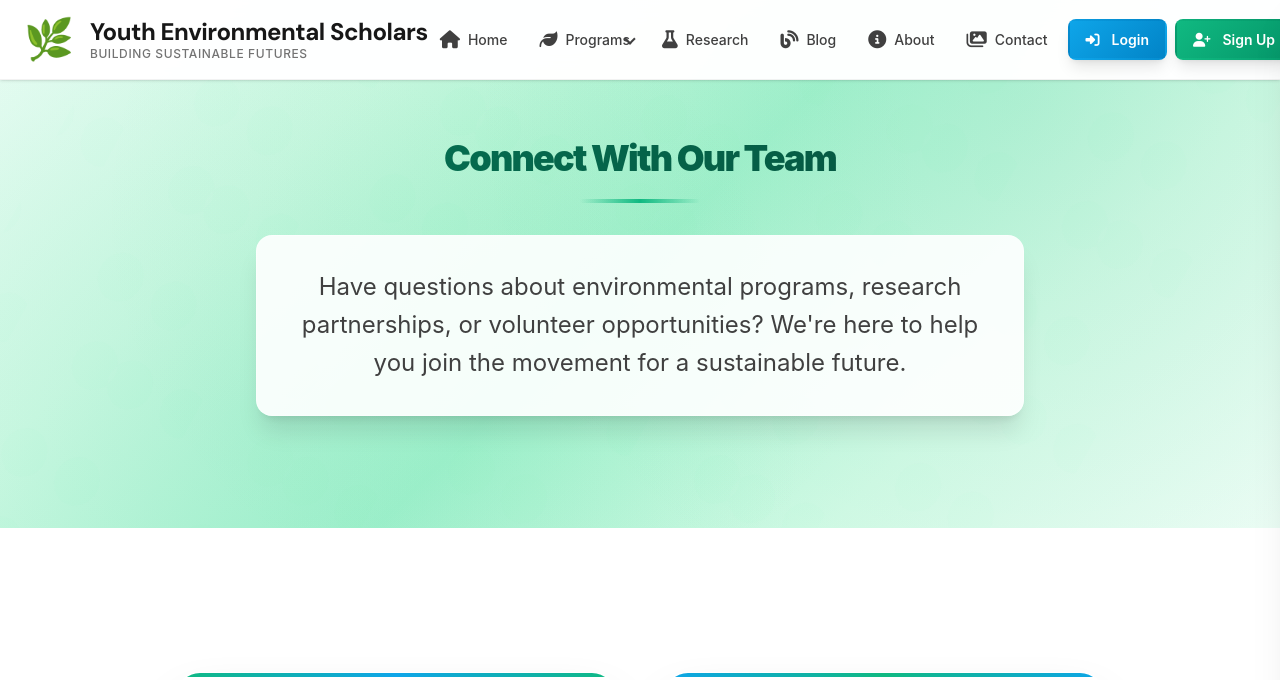
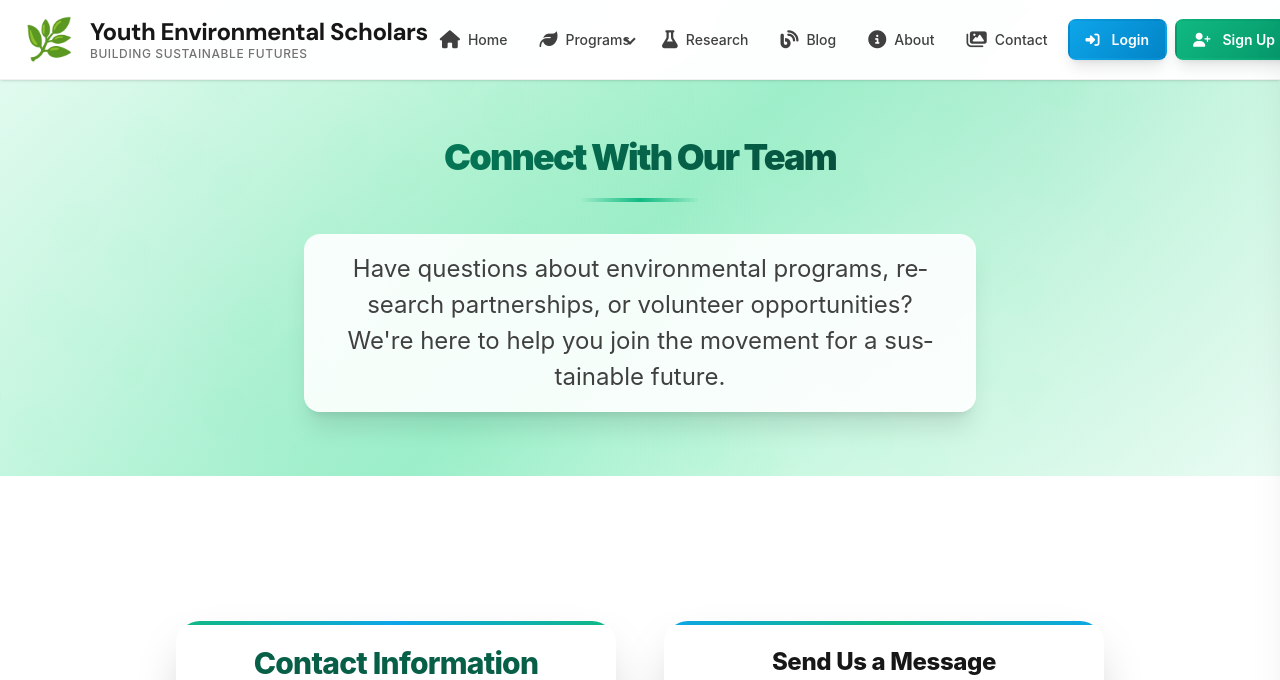
Before and after one commit to eKidenge/environment, a Django app: template templates/contact.html in a window 1280 px wide. Shown: the top 680 px of the page. Run offline with Django 3.2, Linux system fonts and the light colour scheme; the template is opened without the code that fills it, so the values that code supplies are empty; some libraries are stand-ins or nearby versions.

Commit message:
Update contact.html

```diff
--- a/templates/contact.html
+++ b/templates/contact.html
@@ -3474,6 +3474,41 @@ h3 { font-size: var(--text-2xl) !important; }
     margin-bottom: var(--space-4) !important;
     padding-bottom: var(--space-3) !important;
 }
+    /* === FIX TEXT WRAPPING ISSUE === */
+.contact-hero .lead {
+    max-width: 42rem !important;  /* Reduced from 48rem */
+    margin: 0 auto !important;
+    padding: var(--space-4) var(--space-8) !important;
+    text-align: center !important;
+    word-wrap: break-word !important;
+    overflow-wrap: break-word !important;
+    hyphens: auto !important;
+    line-height: 1.5 !important;
+}
+
+/* Make sure container is centered */
+.contact-hero .container {
+    display: flex !important;
+    flex-direction: column !important;
+    align-items: center !important;
+    justify-content: center !important;
+    text-align: center !important;
+}
+
+/* Fix paragraph wrapping */
+.contact-hero .lead p {
+    width: 100% !important;
+    max-width: 100% !important;
+    margin: 0 auto !important;
+}
+
+/* Ensure text doesn't overflow */
+.contact-hero .text-center {
+    width: 100% !important;
+    display: flex !important;
+    flex-direction: column !important;
+    align-items: center !important;
+}
 
 /* ===== END OF CSS FILE ===== */
 </style>
```
